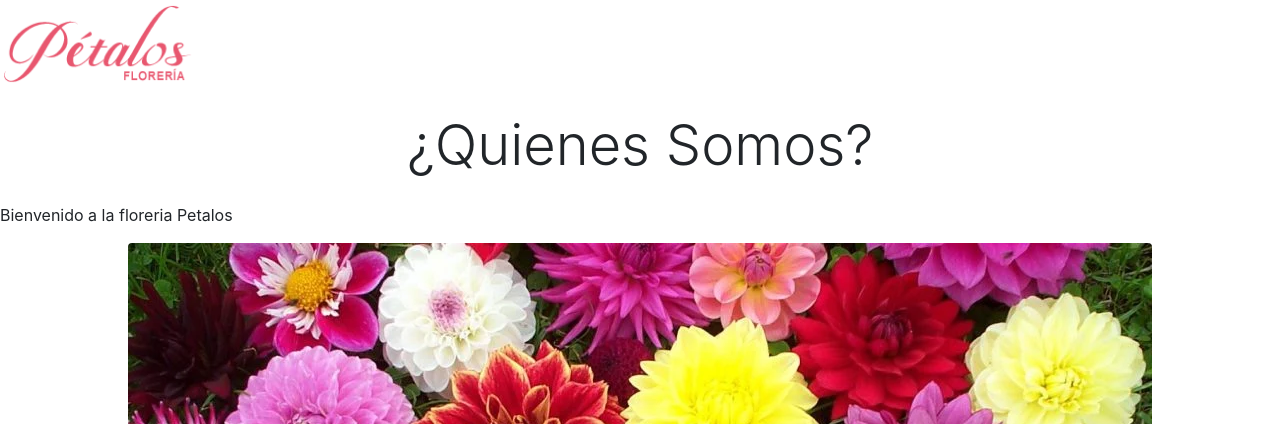
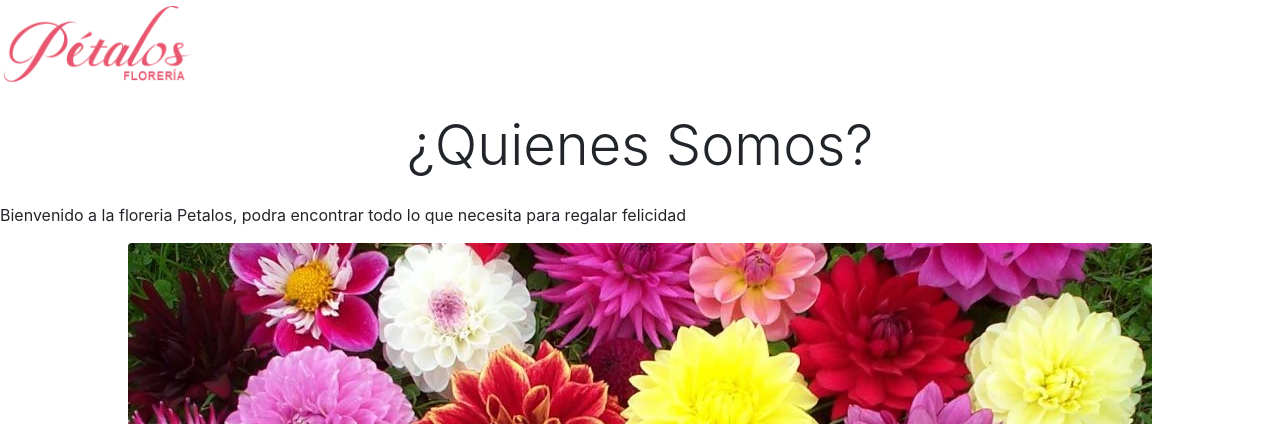
Before and after one commit to IrochiRoninj/Proyecto-Floreria-, a Django app: page /quien_somos/ in a window 1280 px wide. Shown: the part 56-480 px from the top of the page. Run offline with Django 3.2, Linux system fonts and the light colour scheme; a user stored in the database is signed in; some libraries are stand-ins or nearby versions.

Commit message:
prueba de clonacion git

```diff
--- a/ProyectoPetalos/core/templates/core/quienes_somos.html
+++ b/ProyectoPetalos/core/templates/core/quienes_somos.html
@@ -10,7 +10,7 @@
 
     <section>
         <h2 class="text-center display-4 my-4 ">¿Quienes Somos?</h2>
-        <p> Bienvenido a la floreria Petalos </p>
+        <p> Bienvenido a la floreria Petalos, podra encontrar todo lo que necesita para regalar felicidad </p>
             <div class="text-center">
                 <img src="{% static 'core/img/quienes_somos.jpg' %}" class="rounded">
             </div>
```
